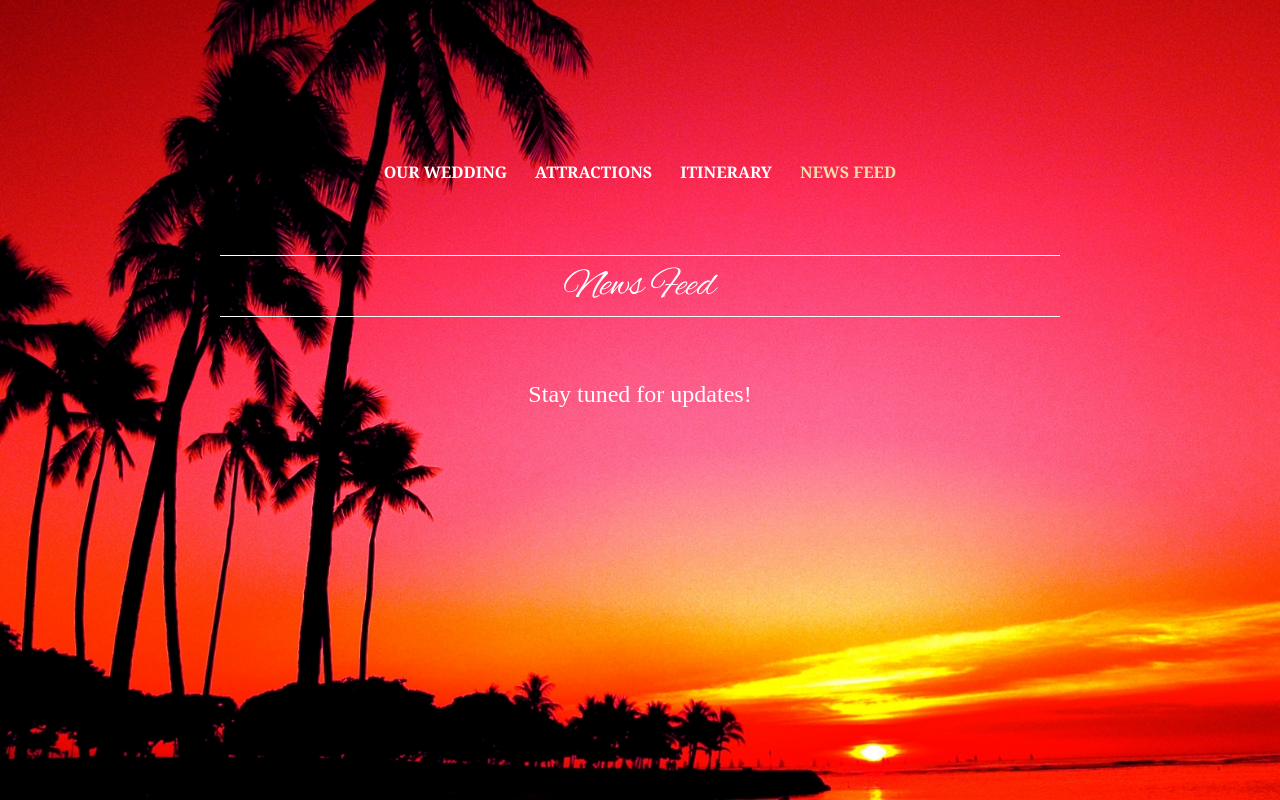
After one commit to cooltoast/priya-and-vishal, a Flask app: page /newsfeed in a window 1280 px wide. The commit adds this page. Run offline with Flask 2, Linux system fonts and the light colour scheme; some libraries are stand-ins or nearby versions; some web fonts are replaced.

Commit message:
add newsfeed

```diff
--- a/app.py
+++ b/app.py
@@ -18,25 +18,9 @@ def itinerary():
 def attractions():
   return render_page('attractions')
 
-@app.route("/photos")
-def photos():
-  return render_page('photos')
-
-@app.route("/photos/college-years")
-def collegeYears():
-  return render_page('college-years')
-
-@app.route("/photos/engagement")
-def engagement():
-  return render_page('engagement')
-
-@app.route("/registry")
-def registry():
-  return render_page('registry')
-
-@app.route("/hello")
-def hello():
-  return "Hello World!"
+@app.route("/newsfeed")
+def newsfeed():
+  return render_page('newsfeed')
 
 if __name__ == "__main__":
   app.run(host='0.0.0.0', debug=True)
--- a/templates/base.html
+++ b/templates/base.html
@@ -99,14 +99,14 @@
                                     <li><a class="" href="/attractions#activities">Island Activities</a></li>
                                 </ul>
                             </li>
-                            <li><a class="{% if selected == 'itinerary' %}selected{% endif %}" href="/itinerary">Itinerary</a></li>
-                            <li><a class="{% if selected == 'college-years' or selected == 'engagement' %}selected{% endif %}" href="/photos">Photos</a>
+                            <li><a class="{% if selected == 'itinerary' %}selected{% endif %}" href="/itinerary">Itinerary</a>
                                 <ul>
-                                    <li><a class="{% if selected == 'college-years' %}selected{% endif %}" href="/photos/college-years">College Years</a></li>
-                                    <li><a class="{% if selected == 'engagemenet' %}selected{% endif %}" href="/photos/engagement">Engagement Photos</a></li>
+                                    <li><a class="" href="/itinerary#friday">Friday</a></li>
+                                    <li><a class="" href="/itinerary#saturday">Saturday</a></li>
+                                    <li><a class="" href="/itinerary#sunday">Sunday</a></li>
                                 </ul>
                             </li>
-                            <li><a class="" href="http://www.bedbathandbeyond.com/store/giftregistry/view_registry_guest.jsp?pwsToken=&eventType=Wedding&registryId=542149832&wcref=yes&wcsid=225743810">Registry</a>
+                            <li><a class="{% if selected == 'newsfeed' %}selected{% endif %}" href="/newsfeed">News Feed</a></li>
                             </li>
                         </ul>
                     </nav>
--- a/templates/itinerary.html
+++ b/templates/itinerary.html
@@ -15,7 +15,7 @@
                 <p class="location-section-description"></p>
                 <div class="location-section-items">
                     <div class="location-item">
-                        <div class="location-title item-title">Friday, August 28th, 2015</div>
+                        <div class="location-title item-title" id="friday">Friday, August 28th, 2015</div>
                         <br>
                         <div class="location-address">8:00 AM
                           <br>Priya's Vidhi Ceremony, Beach Pavilion
@@ -44,7 +44,7 @@
                     </div>
                     <div class="location-separator"></div>
                     <div class="location-item">
-                        <div class="location-title item-title">Saturday, August 29th, 2015</div>
+                        <div class="location-title item-title" id="saturday">Saturday, August 29th, 2015</div>
                         <br>
                         <div class="location-address">9:30 AM
                           <br>Baraat, Marriott Beach
@@ -75,7 +75,7 @@
                     </div>
                     <div class="location-separator"></div>
                     <div class="location-item">
-                        <div class="location-title item-title">Sunday, August 30th, 2015</div>
+                        <div class="location-title item-title" id="sunday">Sunday, August 30th, 2015</div>
                         <br>
                         <div class="location-address">8:00 AM
                           <br>Farewell Brunch
--- /dev/null
+++ b/templates/newsfeed.html
@@ -0,0 +1,29 @@
+{% extends "base.html" %}
+{% block pageClass%}details-page{% endblock %}
+{% block content %}
+  <div id="content">
+    <div class="content-background"></div>
+    <div class="page">
+        <div class="page-background"></div>
+        <div class="page-sections">
+            <div class="anchor" id="newsfeed"></div>
+            <div class="location-section">
+                <div class="location-section-background"></div>
+                <div class="location-section-title-border-top"></div>
+                <div class="location-section-title">News Feed</div>
+                <div class="location-section-title-border-bottom"></div>
+                <p class="location-section-description"></p>
+                <div class="location-section-items">
+                    <div class="location-item">
+                        <br>
+                        <div class="location-address">
+                        Stay tuned for updates!
+                        </div>
+                    </div>
+                    <div class="location-separator"></div>
+                </div>
+            </div>
+        </div>
+    </div>
+  </div>
+{% endblock %}
```
